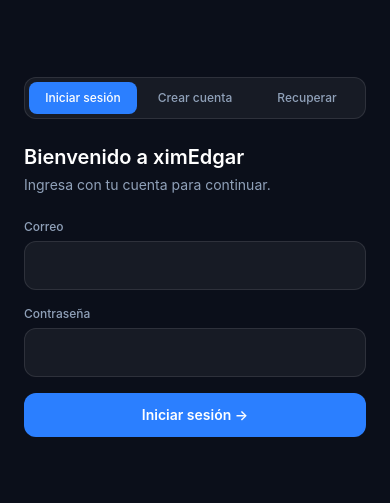
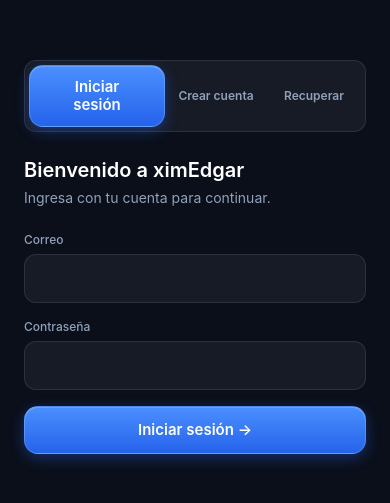
Before and after one commit to Erephos/Gimnasio, a React (Vite) app in the folder frontend/: page /#/login in a window 390 px wide. Shown: the part 165-668 px from the top of the page. Built offline with nearby package versions, Linux system fonts and the light colour scheme; no server answers.

Commit message:
fix(ui): botones más táctiles y con aspecto de botón real en móvil

```diff
--- a/frontend/src/index.css
+++ b/frontend/src/index.css
@@ -31,7 +31,139 @@ html, body, #root {
 
 input, select, button, textarea { font-family: inherit; }
 
-/* Móvil: 16px evita el zoom automático de iOS al enfocar un campo */
+/*
+ * Botones: aspecto de botón real + área táctil (mín. ~44px en móvil).
+ * Aplica a los patrones Tailwind que ya usa el proyecto (bg-blue-500, etc.).
+ */
+button {
+  -webkit-tap-highlight-color: transparent;
+  touch-action: manipulation;
+  cursor: pointer;
+}
+
+/* Primarios (azul) */
+button.bg-blue-500,
+a.bg-blue-500 {
+  display: inline-flex;
+  align-items: center;
+  justify-content: center;
+  gap: 0.4rem;
+  min-height: 2.75rem;
+  padding: 0.65rem 1.15rem;
+  font-size: 0.875rem;
+  font-weight: 600;
+  line-height: 1.2;
+  border-radius: 0.75rem;
+  color: #fff !important;
+  background: linear-gradient(180deg, #4b8fff 0%, #2563eb 100%) !important;
+  border: 1px solid rgba(147, 197, 253, 0.35);
+  box-shadow:
+    0 1px 0 rgba(255, 255, 255, 0.18) inset,
+    0 4px 14px rgba(37, 99, 235, 0.4);
+  transition: transform 0.12s ease, box-shadow 0.12s ease, filter 0.12s ease;
+}
+
+button.bg-blue-500:hover,
+a.bg-blue-500:hover {
+  filter: brightness(1.06);
+  box-shadow:
+    0 1px 0 rgba(255, 255, 255, 0.22) inset,
+    0 6px 18px rgba(37, 99, 235, 0.5);
+}
+
+button.bg-blue-500:active,
+a.bg-blue-500:active {
+  transform: scale(0.98);
+  filter: brightness(0.96);
+}
+
+button.bg-blue-500:disabled {
+  opacity: 0.55;
+  cursor: not-allowed;
+  transform: none;
+  box-shadow: none;
+}
+
+/* Secundarios / outline */
+button.border-white\/10:not(.bg-blue-500):not(.bg-amber-500):not(.bg-amber-500\/80):not(.bg-red-500),
+button.border.border-white\/10 {
+  min-height: 2.75rem;
+  padding: 0.6rem 1rem;
+  font-size: 0.875rem;
+  font-weight: 500;
+  border-radius: 0.75rem;
+  background: rgba(255, 255, 255, 0.04);
+  box-shadow: 0 1px 0 rgba(255, 255, 255, 0.06) inset;
+  transition: background 0.12s ease, transform 0.12s ease;
+}
+
+button.border-white\/10:active {
+  transform: scale(0.98);
+  background: rgba(255, 255, 255, 0.08);
+}
+
+/* Ámbar (acciones de membresía / aviso) */
+button.bg-amber-500,
+button.bg-amber-500\/80 {
+  display: inline-flex;
+  align-items: center;
+  justify-content: center;
+  min-height: 2.75rem;
+  padding: 0.65rem 1.15rem;
+  font-size: 0.875rem;
+  font-weight: 600;
+  border-radius: 0.75rem;
+  color: #fff !important;
+  background: linear-gradient(180deg, #fbbf24 0%, #d97706 100%) !important;
+  border: 1px solid rgba(253, 230, 138, 0.35);
+  box-shadow:
+    0 1px 0 rgba(255, 255, 255, 0.2) inset,
+    0 4px 12px rgba(217, 119, 6, 0.35);
+}
+
+/* Enlaces que actúan como CTA primario */
+a.rounded-lg.bg-blue-500,
+a.rounded-xl.bg-blue-500 {
+  text-decoration: none;
+}
+
+/* Tabs (login / asistencia): un poco más altos en móvil, sin parecer texto plano */
+button.flex-1.rounded-lg {
+  min-height: 2.5rem;
+  font-weight: 600;
+}
+
+/* Icon buttons (menú hamburguesa, etc.): área táctil sin romper el layout */
+button.p-2,
+button\[aria-label\] {
+  min-height: 2.5rem;
+  min-width: 2.5rem;
+}
+
+/* Móvil: 16px evita zoom iOS; botones aún más cómodos */
 @media (max-width: 767px) {
   input, select, textarea { font-size: 16px; }
+
+  button.bg-blue-500,
+  a.bg-blue-500,
+  button.bg-amber-500,
+  button.bg-amber-500\/80 {
+    min-height: 3rem;
+    width: auto;
+    padding: 0.75rem 1.25rem;
+    font-size: 0.9375rem;
+    border-radius: 0.875rem;
+  }
+
+  /* CTAs full-width en formularios / modales */
+  button.w-full.bg-blue-500,
+  button.w-full.bg-amber-500,
+  button.w-full.bg-amber-500\/80,
+  button.flex-1.bg-blue-500 {
+    width: 100%;
+  }
+
+  button.border-white\/10 {
+    min-height: 2.75rem;
+  }
 }
```
